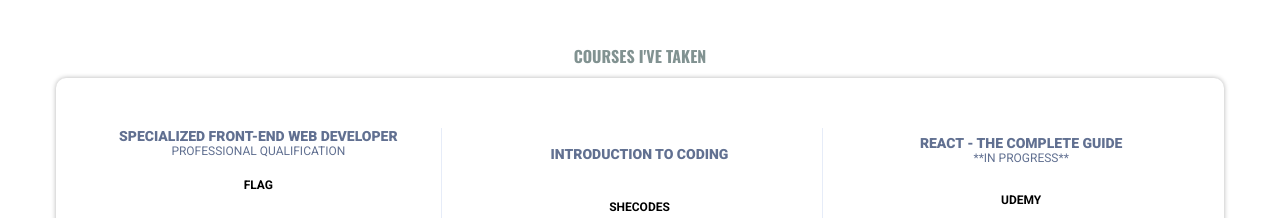
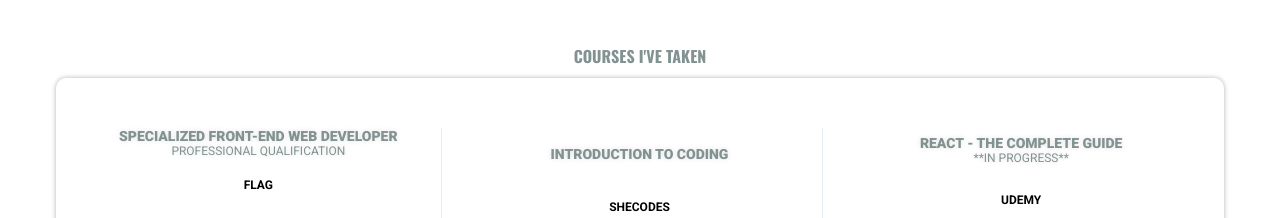
Before and after one commit to Raquel-Almeida/curriculum, a React (Create React App) app: page / in a window 1280 px wide. Shown: the part 1080-1298 px from the top of the page. Built offline with nearby package versions, Linux system fonts and the light colour scheme.

Commit message:
Skills Updated

```diff
--- a/src/components/Skills/Skills.module.scss
+++ b/src/components/Skills/Skills.module.scss
@@ -109,7 +109,8 @@
 
           h4 {
             font-size: 0.875rem;
-            color: $secondaryColor;
+            color: $primaryColor;
+            text-shadow: 0 0 5px rgba(107, 107, 107, 0.2);
             text-transform: uppercase;
             font-weight: 900;
 
```
